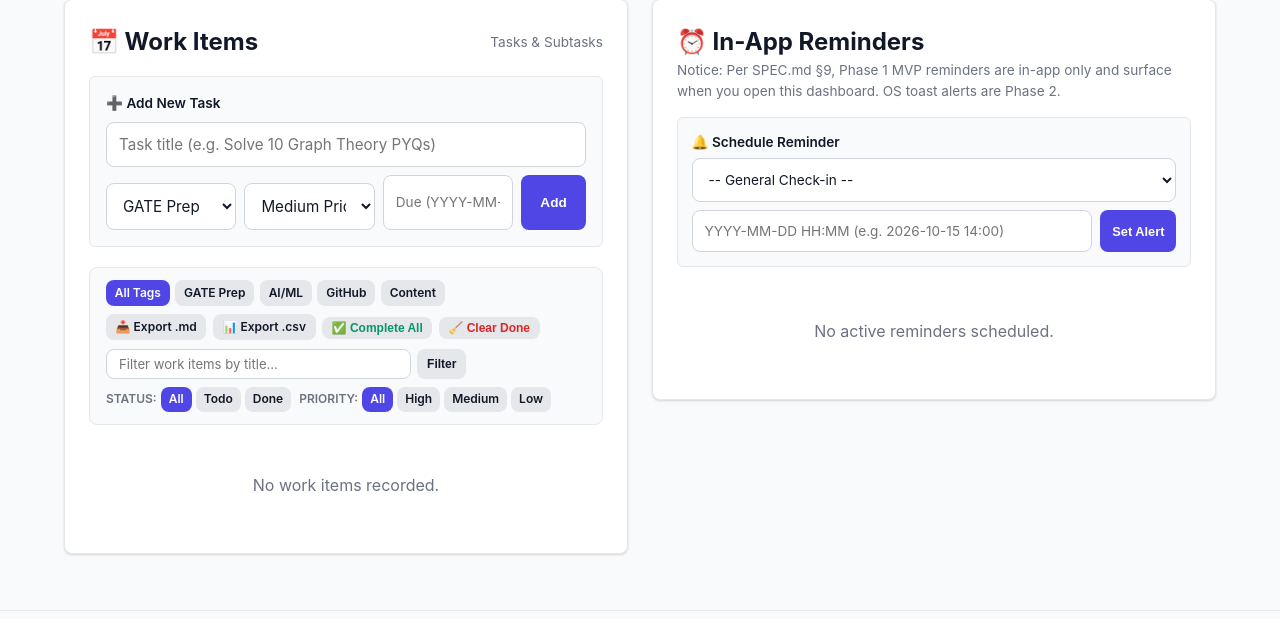
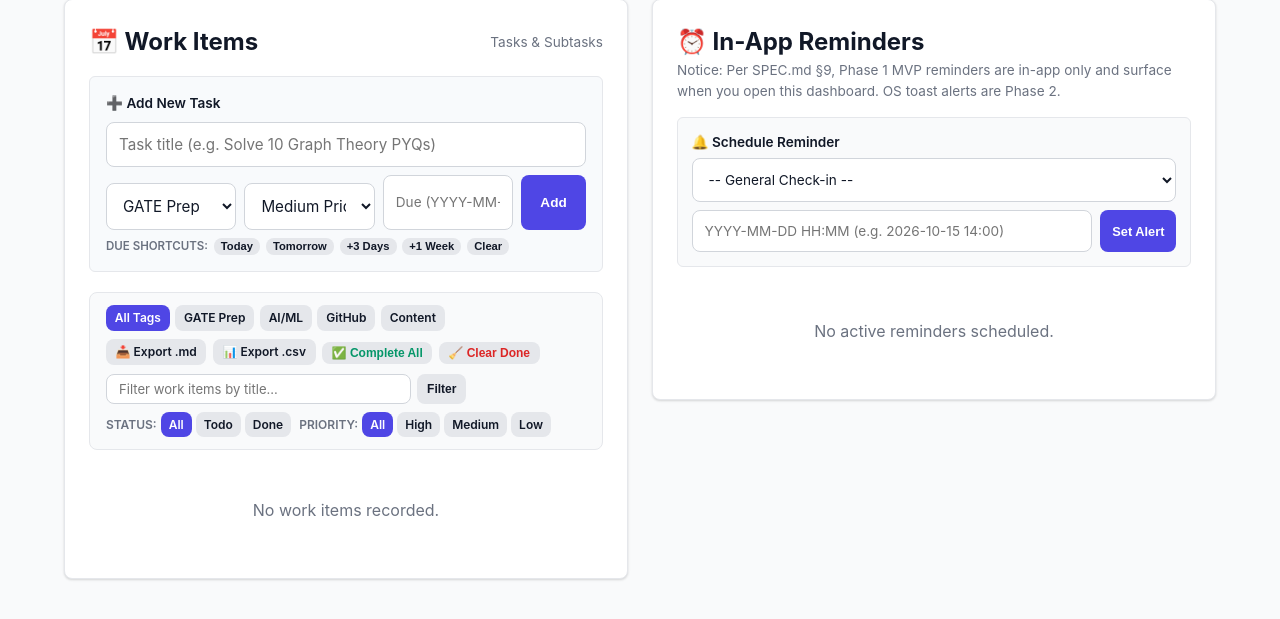
Before and after one commit to p4prince2/job-agent-local, a FastAPI app: page /work in a window 1280 px wide. Shown: the part 133-752 px from the top of the page. Run offline with FastAPI, Linux system fonts and the light colour scheme; data that the repository does not hold is empty; some libraries are stand-ins or nearby versions.

Commit message:
feat: add logs CSV export, draft re-roll angle presets, and task due-date quick shortcuts

```diff
--- a/dashboard/templates/logs.html
+++ b/dashboard/templates/logs.html
@@ -28,8 +28,11 @@
       <a href="/logs?level=info{% if selected_agent != 'all' %}&agent={{ selected_agent }}{% endif %}" class="btn btn-secondary" style="font-size: 0.75rem; padding: 0.2rem 0.6rem; {% if selected_level == 'info' %}background: var(--primary); color: white;{% endif %}">INFO</a>
       <a href="/logs?level=warning{% if selected_agent != 'all' %}&agent={{ selected_agent }}{% endif %}" class="btn btn-secondary" style="font-size: 0.75rem; padding: 0.2rem 0.6rem; {% if selected_level == 'warning' %}background: var(--primary); color: white;{% endif %}">WARNING</a>
       <a href="/logs?level=error{% if selected_agent != 'all' %}&agent={{ selected_agent }}{% endif %}" class="btn btn-secondary" style="font-size: 0.75rem; padding: 0.2rem 0.6rem; {% if selected_level == 'error' %}background: var(--primary); color: white;{% endif %}">ERROR</a>
-      <a href="/logs/export?agent={{ selected_agent }}&level={{ selected_level }}{% if search_query %}&q={{ search_query }}{% endif %}" class="btn btn-secondary" style="font-size: 0.75rem; padding: 0.2rem 0.6rem; text-decoration: none;" title="Download logs as text file">
+      <a href="/logs/export?agent={{ selected_agent }}&level={{ selected_level }}{% if search_query %}&q={{ search_query }}{% endif %}&format=txt" class="btn btn-secondary" style="font-size: 0.75rem; padding: 0.2rem 0.6rem; text-decoration: none;" title="Download logs as text file">
         📥 Export .txt
+      </a>
+      <a href="/logs/export?agent={{ selected_agent }}&level={{ selected_level }}{% if search_query %}&q={{ search_query }}{% endif %}&format=csv" class="btn btn-secondary" style="font-size: 0.75rem; padding: 0.2rem 0.6rem; text-decoration: none;" title="Download logs as CSV spreadsheet">
+        📊 Export .csv
       </a>
       <form action="/logs/clear" method="POST" style="margin: 0;" onsubmit="return confirm('Clear all activity logs?');">
         <button type="submit" class="btn btn-secondary" style="font-size: 0.75rem; padding: 0.2rem 0.5rem; color: #DC2626;" title="Wipe log database records">
--- a/dashboard/templates/work.html
+++ b/dashboard/templates/work.html
@@ -27,8 +27,16 @@
             <option value="medium" selected>Medium Priority</option>
             <option value="low">Low Priority</option>
           </select>
-          <input type="text" name="due_date" placeholder="Due (YYYY-MM-DD)" style="margin: 0; font-size: 0.85rem;">
+          <input type="text" id="task-due-input" name="due_date" placeholder="Due (YYYY-MM-DD)" style="margin: 0; font-size: 0.85rem;">
           <button type="submit" class="btn btn-primary" style="font-size: 0.85rem;">Add</button>
+        </div>
+        <div style="display: flex; gap: 0.35rem; margin-top: 0.5rem; align-items: center; flex-wrap: wrap;">
+          <span style="font-size: 0.72rem; color: var(--text-muted); font-weight: 600;">DUE SHORTCUTS:</span>
+          <button type="button" class="btn btn-secondary" style="font-size: 0.7rem; padding: 0.15rem 0.45rem;" onclick="setTaskDueDate(0)">Today</button>
+          <button type="button" class="btn btn-secondary" style="font-size: 0.7rem; padding: 0.15rem 0.45rem;" onclick="setTaskDueDate(1)">Tomorrow</button>
+          <button type="button" class="btn btn-secondary" style="font-size: 0.7rem; padding: 0.15rem 0.45rem;" onclick="setTaskDueDate(3)">+3 Days</button>
+          <button type="button" class="btn btn-secondary" style="font-size: 0.7rem; padding: 0.15rem 0.45rem;" onclick="setTaskDueDate(7)">+1 Week</button>
+          <button type="button" class="btn btn-secondary" style="font-size: 0.7rem; padding: 0.15rem 0.45rem;" onclick="document.getElementById('task-due-input').value=''">Clear</button>
         </div>
       </form>
 
@@ -215,4 +223,18 @@
     </div>
   </div>
 </div>
+
+<script>
+function setTaskDueDate(days) {
+  const d = new Date();
+  d.setDate(d.getDate() + days);
+  const yyyy = d.getFullYear();
+  const mm = String(d.getMonth() + 1).padStart(2, '0');
+  const dd = String(d.getDate()).padStart(2, '0');
+  const inp = document.getElementById('task-due-input');
+  if (inp) {
+    inp.value = `${yyyy}-${mm}-${dd}`;
+  }
+}
+</script>
 {% endblock %}
--- a/main.py
+++ b/main.py
@@ -1179,6 +1179,7 @@ def export_logs_endpoint(
     agent: Optional[str] = None,
     level: Optional[str] = None,
     q: Optional[str] = None,
+    format: Optional[str] = "txt",
     db: Session = Depends(get_db)
 ):
     query = db.query(Log)
@@ -1189,6 +1190,20 @@ def export_logs_endpoint(
     if q and q.strip():
         query = query.filter(Log.message.ilike(f"%{q.strip()}%"))
     logs = query.order_by(Log.created_at.desc()).limit(1000).all()
+
+    if format and format.lower() == "csv":
+        import io, csv
+        output = io.StringIO()
+        writer = csv.writer(output)
+        writer.writerow(["id", "created_at", "level", "agent_name", "message"])
+        for l in logs:
+            writer.writerow([l.id, l.created_at.strftime('%Y-%m-%d %H:%M:%S'), l.level, l.agent_name, l.message])
+        filename = f"agent_logs_{datetime.now(timezone.utc).strftime('%Y%m%d_%H%M%S')}.csv"
+        return Response(
+            content=output.getvalue(),
+            media_type="text/csv; charset=utf-8",
+            headers={"Content-Disposition": f'attachment; filename="{filename}"'}
+        )
 
     filename = f"agent_logs_{datetime.now(timezone.utc).strftime('%Y%m%d_%H%M%S')}.txt"
     lines = [
```
Also changed, not shown: dashboard/templates/drafts.html (+9 -3 lines), tests/test_routes.py (+47 -0 lines), README.md.
